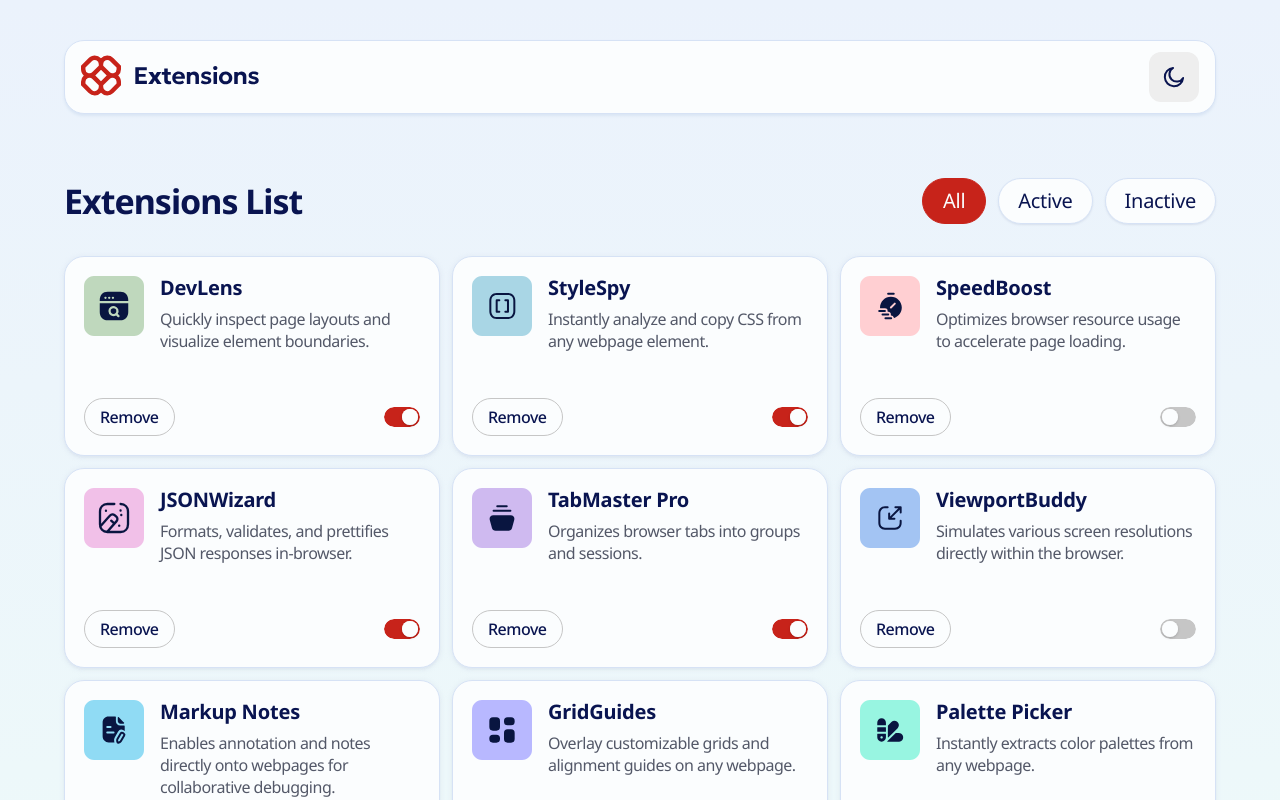
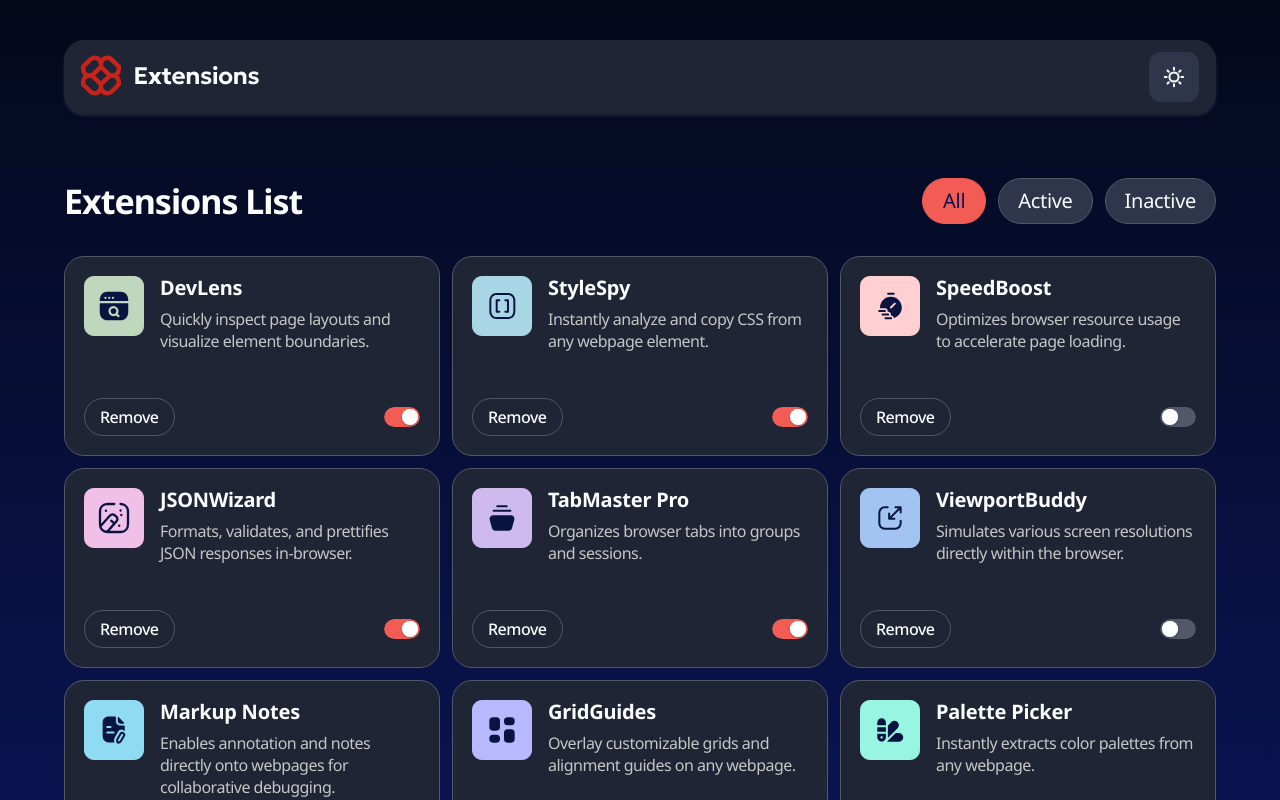
Before and after one commit to FerdinandoGeografo/browser-extensions-manager-ui, an Angular app: page /extensions in a window 1280 px wide. Shown: the top 800 px of the page. Built offline with nearby package versions, Linux system fonts and the light colour scheme.

Commit message:
temp: default to dark mode to generate correct screenshot

```diff
--- a/src/app/shared/data-access/global-store.ts
+++ b/src/app/shared/data-access/global-store.ts
@@ -15,7 +15,7 @@ export class GlobalStore {
     ...initialState,
     theme: window.matchMedia('(prefers-color-scheme: dark)').matches
       ? 'dark'
-      : 'light',
+      : 'dark',
   });
 
   theme = computed(() => this.#state().theme);
```
